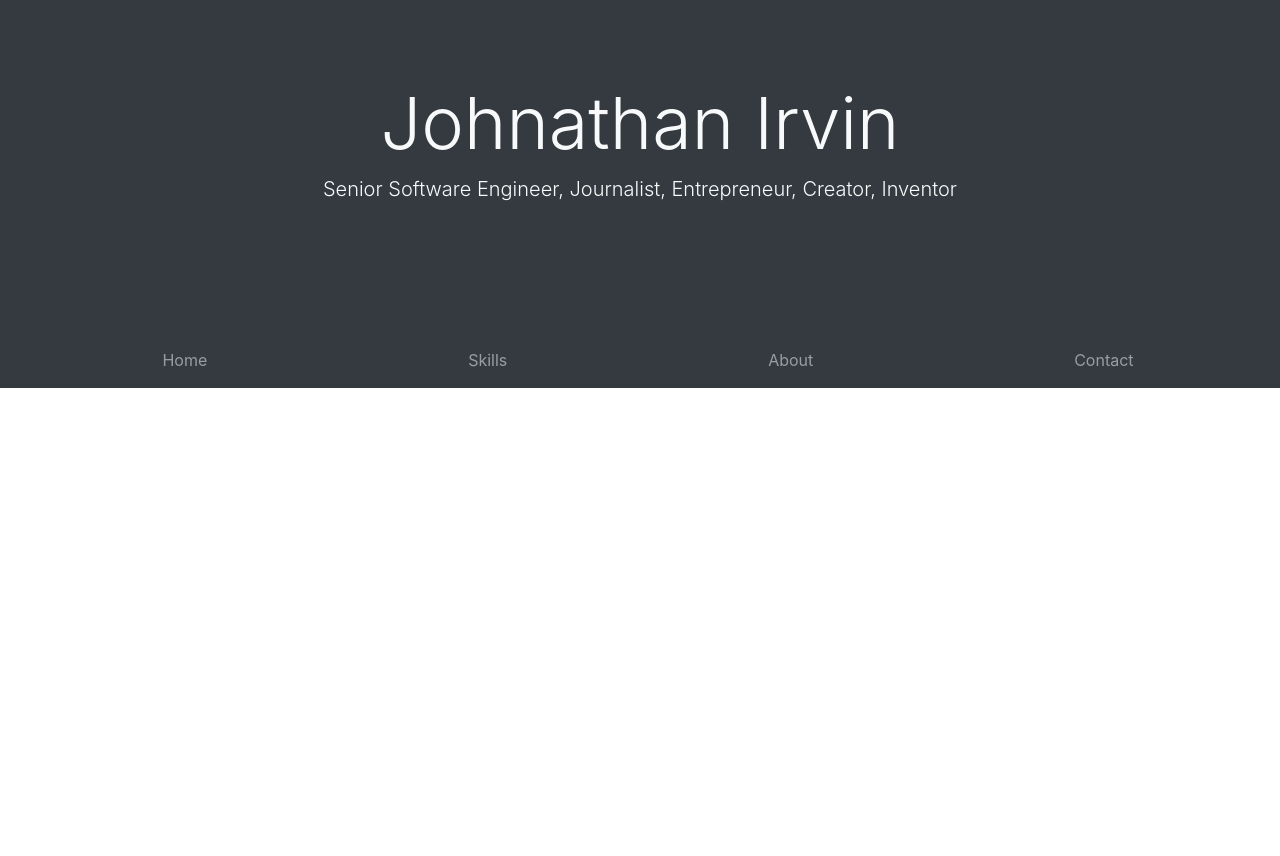
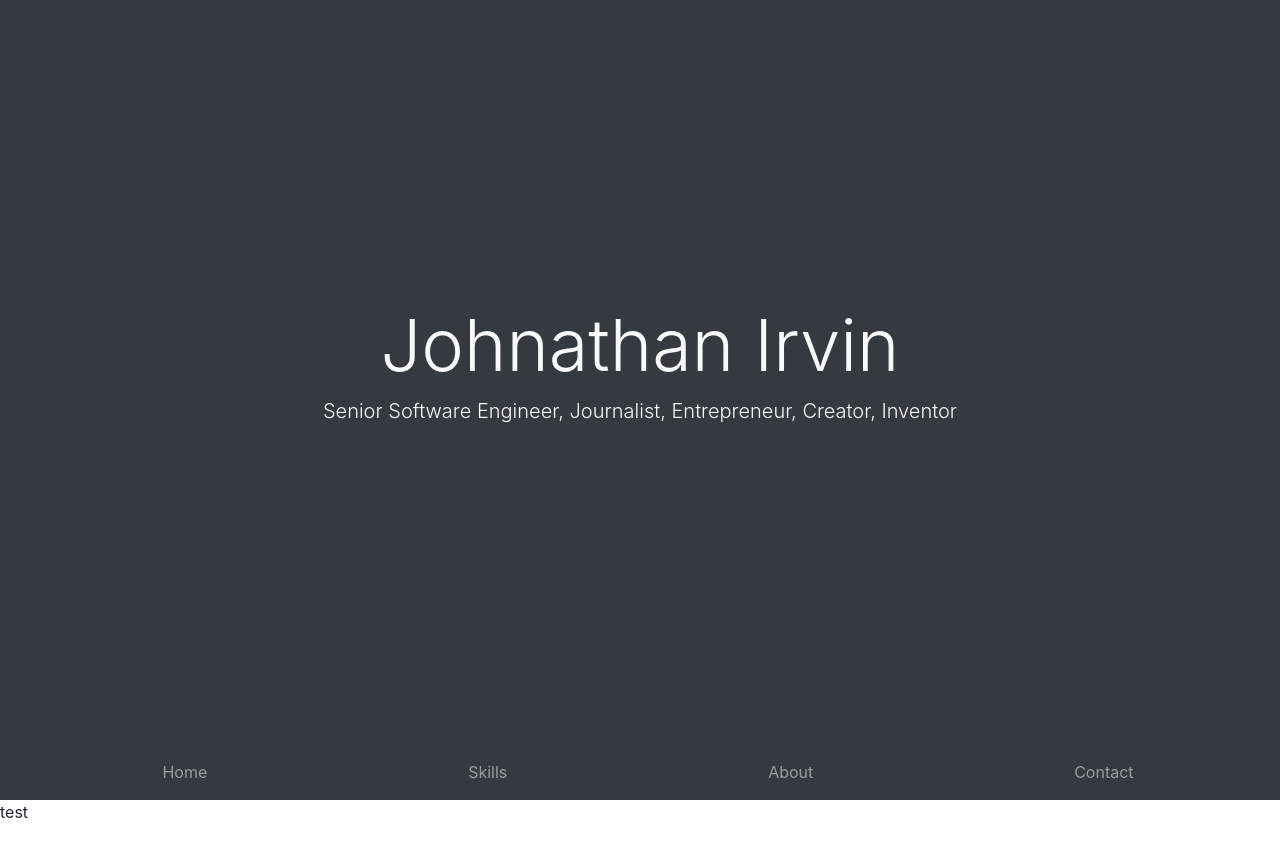
Before and after one commit to RedRoyalDog/JohnathanIrvin.com, a Vue app: page / in a window 1280 px wide. Shown: the top 856 px of the page. Before the commit the page ends 800 px from the top, so only its background shows below. Built offline with nearby package versions, Linux system fonts and the light colour scheme.

Commit message:
Navbar added to the bottom of the hero. Skill list prepped. Sections prepped properly for parallax. Site css simplified.

```diff
--- a/src/components/NavigationSection.vue
+++ b/src/components/NavigationSection.vue
@@ -1,15 +1,16 @@
 <template lang="pug">
     section.navSection
+        slot
 </template>
 
 <script>
 export default {
     name: "NavigationSection"
-}
+};
 </script>
 
 <style scoped>
-    .navSection {
-        min-height: 100vh;
-    }
+.navSection {
+    height: 100vh;
+}
 </style>
--- a/src/components/TheHero.vue
+++ b/src/components/TheHero.vue
@@ -1,16 +1,34 @@
 <template lang="pug">
-    b-container(fluid).bg-dark
-        b-container.text-center.p-1.p-md-2.p-lg-3
-            b-jumbotron(
-                header="Johnathan Irvin"
-                lead="Senior Software Engineer, Journalist, Entrepreneur, Creator, Inventor"
-                bg-variant="dark"
-                text-variant="light"
-                style="overflow: hidden")
+  b-jumbotron.fullheight(
+      header="Johnathan Irvin"
+      lead="Senior Software Engineer, Journalist, Entrepreneur, Creator, Inventor"
+      bg-variant="dark"
+      text-variant="light"
+      fluid)
 </template>
 
 <script>
+import TheNavBar from "../components/TheNavBar";
+
 export default {
-  name: "TheHero"
+  name: "TheHero",
+  components: {
+    TheNavBar
+  }
 };
 </script>
+
+<style lang="css" scoped>
+.fullheight.jumbotron {
+  position: relative;
+  /* background: url('../img/pexels-photo.jpeg') no-repeat center center; */
+  background-size: cover;
+  min-height: 100%;  /* Fallback for browsers do NOT support vh unit */
+  min-height: calc(100vh - 56px);
+  margin-bottom: 0;
+  display: flex;
+  align-items: center;
+  text-align: center;
+  overflow:hidden
+}
+</style>
--- a/src/components/TheNavBar.vue
+++ b/src/components/TheNavBar.vue
@@ -1,5 +1,5 @@
 <template lang="pug">
-  div: b-navbar(toggleable="sm"
+  b-navbar(toggleable="sm"
       type="dark"
       variant="dark"
       align="center"
--- /dev/null
+++ b/src/components/TheSkillList.vue
@@ -0,0 +1,14 @@
+<template lang="pug">
+    NavigationSection
+        p test
+</template>
+
+<script>
+import  NavigationSection from "./NavigationSection";
+export default {
+    name: "TheSkillList",
+    components: {
+        NavigationSection
+    }
+};
+</script>
--- a/src/styles/site.css
+++ b/src/styles/site.css
@@ -1,8 +1,5 @@
-html {
+html, body {
     height: 100%;
     margin: 0;
     padding: 0;
 }
-body {
-    min-height: 100%;
-}
--- a/src/views/Home.vue
+++ b/src/views/Home.vue
@@ -2,16 +2,19 @@
   div
     TheHero
     TheNavBar
+    TheSkillList
 </template>
 
 <script>
 import TheHero from "../components/TheHero";
-import TheNavBar from "../components/TheNavBar";
+import TheSkillList from "../components/TheSkillList";
+import  TheNavBar from "../components/TheNavBar";
 
 export default {
   name: "Home",
   components: {
     TheHero,
+    TheSkillList,
     TheNavBar
   }
 };
```
Also changed, not shown: src/components/SkillList.vue (deleted, +0 -13 lines).
